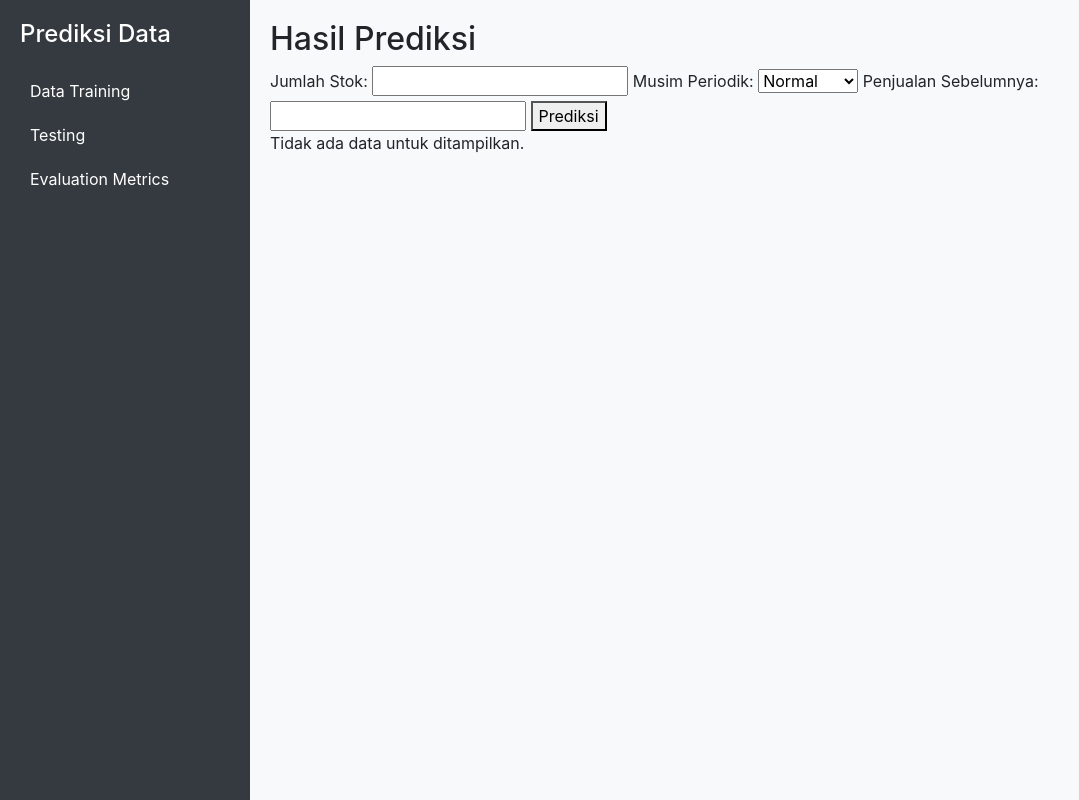
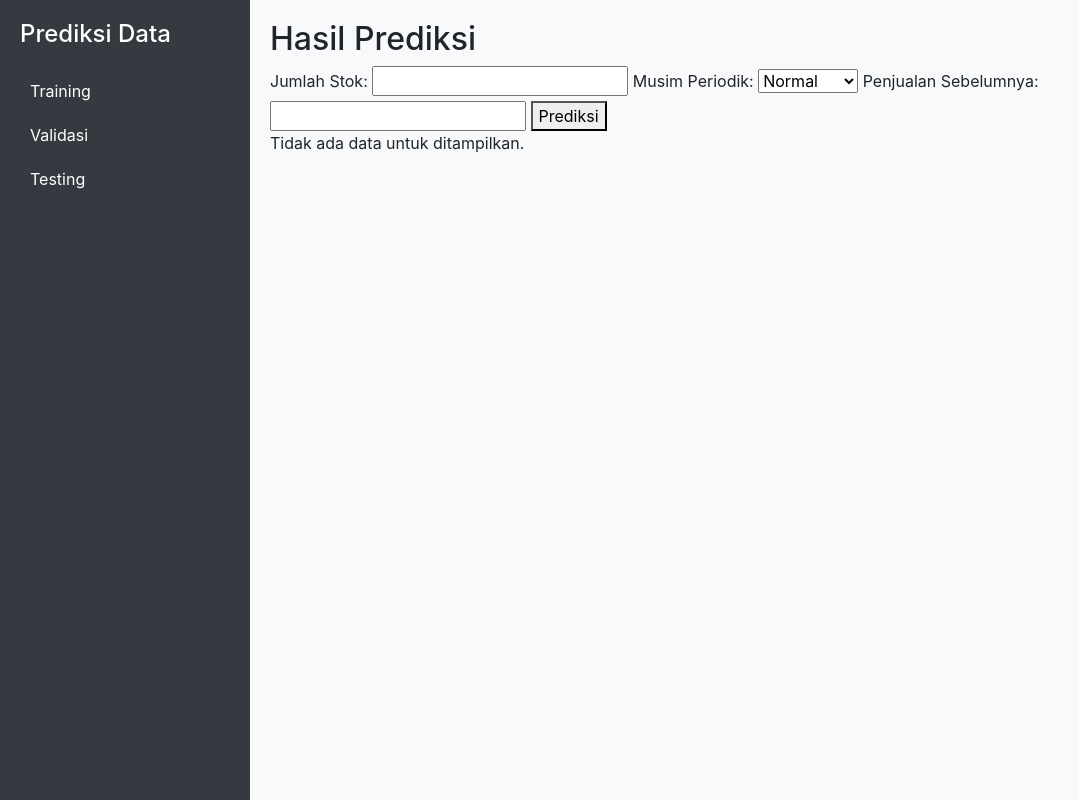
Before and after one commit to Azel-Fahrezi/prediksi, a Python web app: template templates/testing.html in a window 1280 px wide. Shown: the whole page, without its empty margins (0-1079 px from the left). Run offline with Jinja, Linux system fonts and the light colour scheme; the template is opened without the code that fills it, so the values that code supplies are empty; some libraries are stand-ins or nearby versions.

Commit message:
Menyesuaikan Training, validasi dan Testing

```diff
--- a/templates/base.html
+++ b/templates/base.html
@@ -56,9 +56,9 @@
     <!-- Sidebar -->
     <div class="sidebar">
         <h4>Prediksi Data</h4>
-        <a href="{{ url_for('index') }}" class="{% if request.endpoint == 'index' %}active{% endif %}">Data Training</a>
+        <a href="{{ url_for('metrics') }}" class="{% if request.endpoint == 'metrics' %}active{% endif %}">Training</a>
+        <a href="{{ url_for('index') }}" class="{% if request.endpoint == 'index' %}active{% endif %}">Validasi</a>
         <a href="{{ url_for('testing') }}" class="{% if request.endpoint == 'testing' %}active{% endif %}">Testing</a>
-        <a href="{{ url_for('metrics') }}" class="{% if request.endpoint == 'metrics' %}active{% endif %}">Evaluation Metrics</a>
     </div>
 
     <!-- Main Content -->
```
Also changed, not shown: templates/training.html (deleted).
